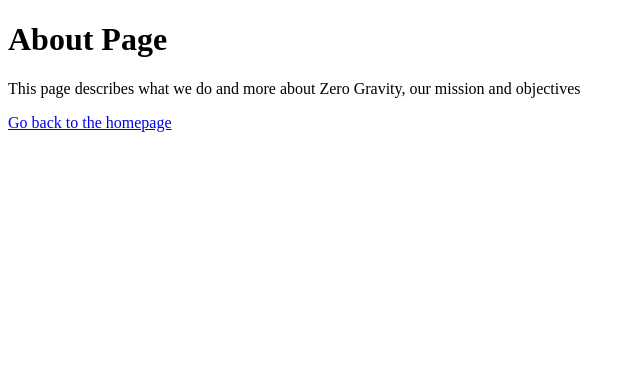
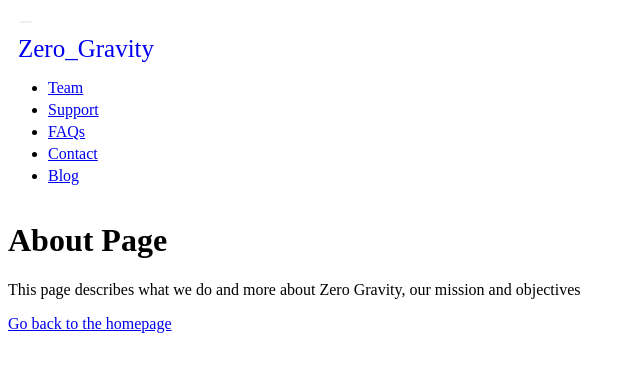
Before and after one commit to GirlScriptSummerOfCode/Zero_Gravity, a Gatsby site: page /about-us in a window 1280 px wide. Shown: the whole page, without its empty margins (0-640 px from the left). Built offline with nearby package versions, Linux system fonts and the light colour scheme; Gatsby itself is replaced by a stand-in of ours.

Commit message:
added header and hero text

```diff
--- a/src/components/Header/Header.js
+++ b/src/components/Header/Header.js
@@ -3,9 +3,33 @@
 
 const Header = () => (
   <div className="header">
-    <p>
-        Welcome to Zero Gravity
-    </p>
+    <header>
+      <nav className="navbar navbar-default navbar-fixed-top">
+        <div className="container">
+          <div className="navbar-header">
+            <button type="button" className="navbar-toggle" data-toggle="collapse" data-target="#myNavbar">
+              <span className="icon-bar" />
+              <span className="icon-bar" />
+              <span className="icon-bar" />
+            </button>
+            <div className="navbar-brand">
+              {/* <img src={zero_gravity_logo} className="header_logo" alt="logo" /> */}
+              <a className="logo_title" href="#home">Zero_Gravity</a>
+            </div>
+          </div>
+          <div className="collapse navbar-collapse" id="myNavbar">
+
+            <ul className="nav navbar-nav navbar-right">
+              <li><a href="#team">Team</a></li>
+              <li><a href="#support">Support</a></li>
+              <li><a href="#faq">FAQs</a></li>
+              <li><a href="#contact">Contact</a></li>
+              <li><a href="#blog">Blog</a></li>
+            </ul>
+          </div>
+        </div>
+      </nav>
+    </header>
   </div>
 );
 
--- a/src/components/Header/Header.scss
+++ b/src/components/Header/Header.scss
@@ -1,5 +1,25 @@
-.header {
-    p {
-        color: red;
+header {
+    display: grid;
+    grid-template-columns: 'header';
+}
+.nav {
+    >li {
+        margin-top: 4px;
+        font-size: 16px;
     }
 }
+.navbar-toggle {
+    margin: 12px;
+    border: 0px;
+}
+.header_logo {
+    height: 30px;
+    width: auto;
+    float: left;
+}
+a.logo_title {
+    margin-bottom: 40px;
+    margin-left: 10px;
+    font-size: 25px;
+    text-decoration: none;
+}
--- a/src/pages/about-us.js
+++ b/src/pages/about-us.js
@@ -1,8 +1,10 @@
 import React from 'react';
 import Link from 'gatsby-link';
+import Header from '../components/Header';
 
 const AboutPage = () => (
-  <div>
+  <div className="content container">
+    <Header />
     <h1>About Page</h1>
     <p>This page describes what we do and more about Zero Gravity, our mission and objectives</p>
     <Link to="/">Go back to the homepage</Link>
--- /dev/null
+++ b/src/pages/index.scss
@@ -0,0 +1,7 @@
+.content{
+  text-align: center;
+  padding-top: 68px;
+}
+p{
+  font-size: 30px;
+}
```
Also changed, not shown: src/pages/index.js (+11 -6 lines).
